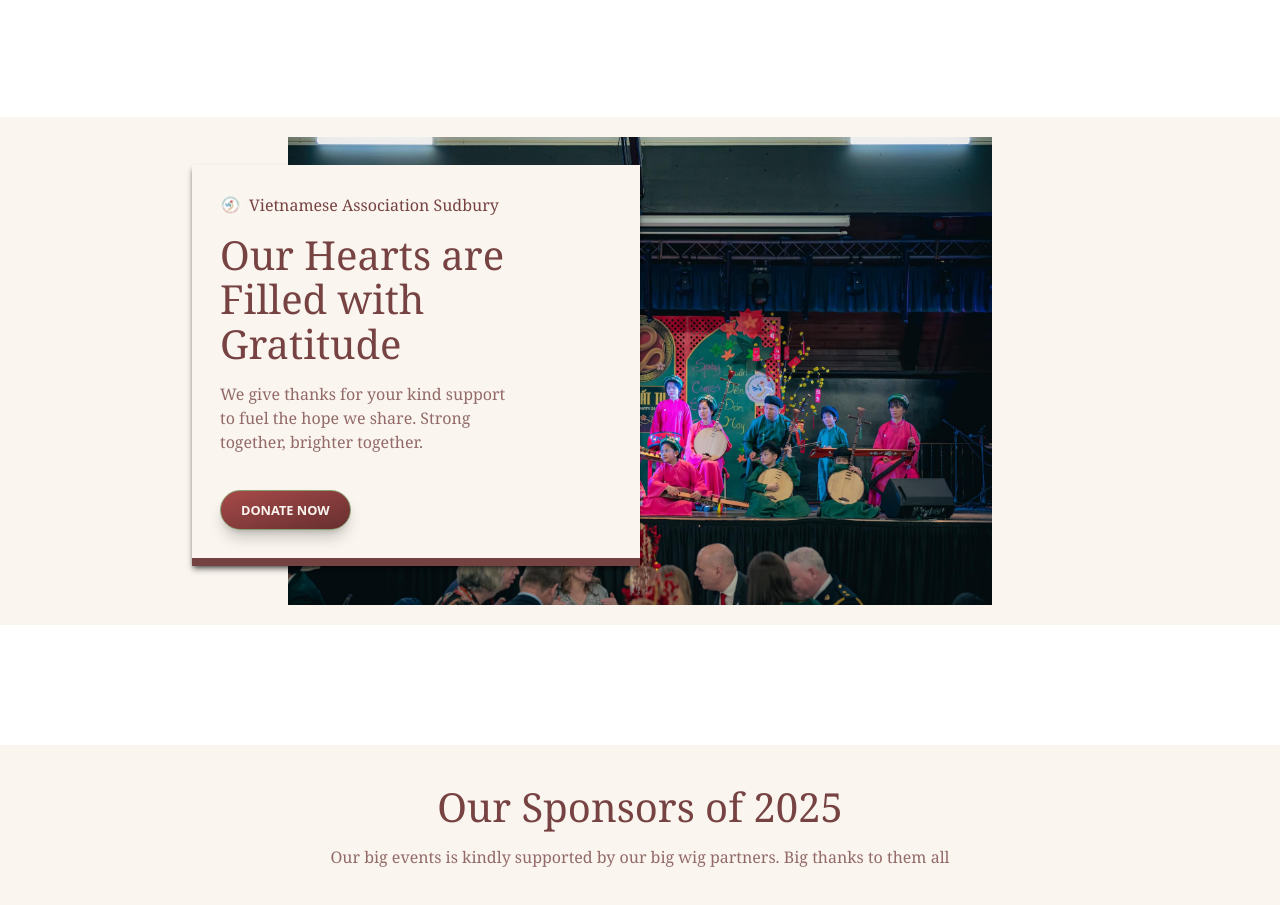
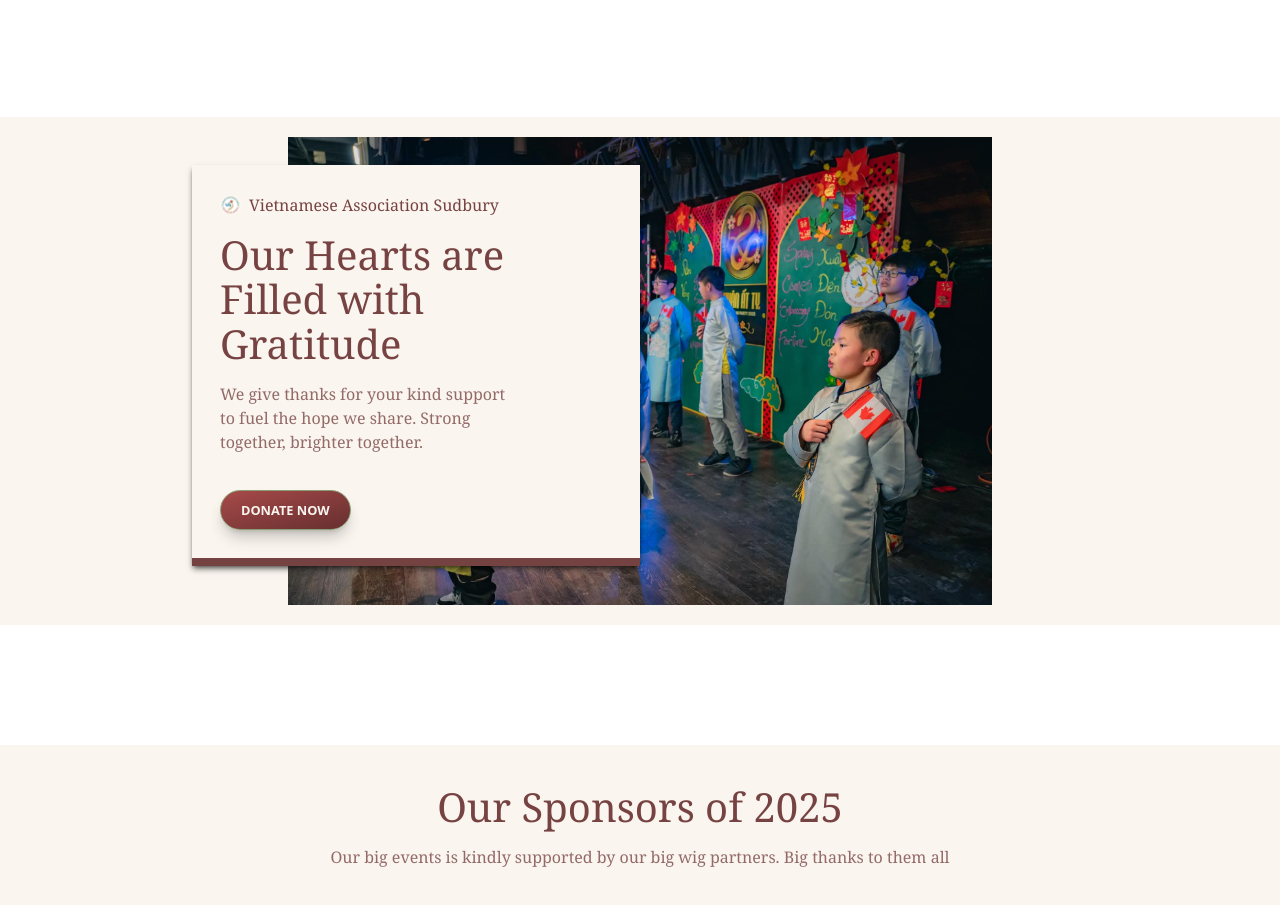
Before and after one commit to dongphusang/vas-web, a React (Vite) app: page / in a window 1280 px wide. Shown: the part 3260-4165 px from the top of the page. Built offline with nearby package versions, Linux system fonts and the light colour scheme.

Commit message:
new api for MySQL comm
- added mysql2 npm package

```diff
--- a/package.json
+++ b/package.json
@@ -12,6 +12,7 @@
   "dependencies": {
     "@tailwindcss/vite": "^4.1.11",
     "leaflet": "^1.9.4",
+    "mysql2": "^3.15.0",
     "react": "^19.1.0",
     "react-dom": "^19.1.0",
     "react-router": "^7.8.0",
@@ -20,6 +21,7 @@
   "devDependencies": {
     "@eslint/js": "^9.30.1",
     "@types/leaflet": "^1.9.20",
+    "@types/node": "^24.5.2",
     "@types/react": "^19.1.8",
     "@types/react-dom": "^19.1.6",
     "@vitejs/plugin-react-swc": "^3.10.2",
--- a/src/pages/Home.tsx
+++ b/src/pages/Home.tsx
@@ -14,13 +14,13 @@ import bronzeTitleLogo from "../assets/sponsor-bronzetitle-logo.svg"
 import chessThumbnail from "../assets/program-thumbnail-chess.png"
 import pianoThumbnail from "../assets/program-thumbnail-piano.png"
 import artThumbnail from "../assets/program-thumbnail-art.png"
+import donationBg from "../assets/donation-bg.jpg"
 import { HOME } from "../assets/HomeContent";
 import CardTypeOne from "../components/CardTypeOne";
 import "./style.css";
 import EventCard from "../components/EventCard";
 import EventCardDetails from "../components/EventCardDetails";
 import SponsorCard from "../components/SponsorCard";
-import PlaceHolder from "../assets/event-thumbnail.jpg";
 import DonationCard from "../components/DonationCard";
 import { useState, useEffect } from "react";
 
@@ -121,7 +121,7 @@ export default function Home() {
             <div className="flex flex-col items-center justify-center bg-[#FAF5EF] mb-30 p-5">
                 <div className="lg:relative bg-amber-200">
                     {/*background image*/}
-                    <img src={PlaceHolder} alt="loading" className="w-[44rem] object-cover hidden lg:block"/>
+                    <img src={donationBg} alt="loading" className="w-[44rem] object-cover hidden lg:block"/>
                     {/* donate card */}
                     <DonationCard/>
                 </div>
```
Also changed, not shown: src/assets/donation-bg.jpg (added), 1 other file (tests, documents, lock files or other folders).
